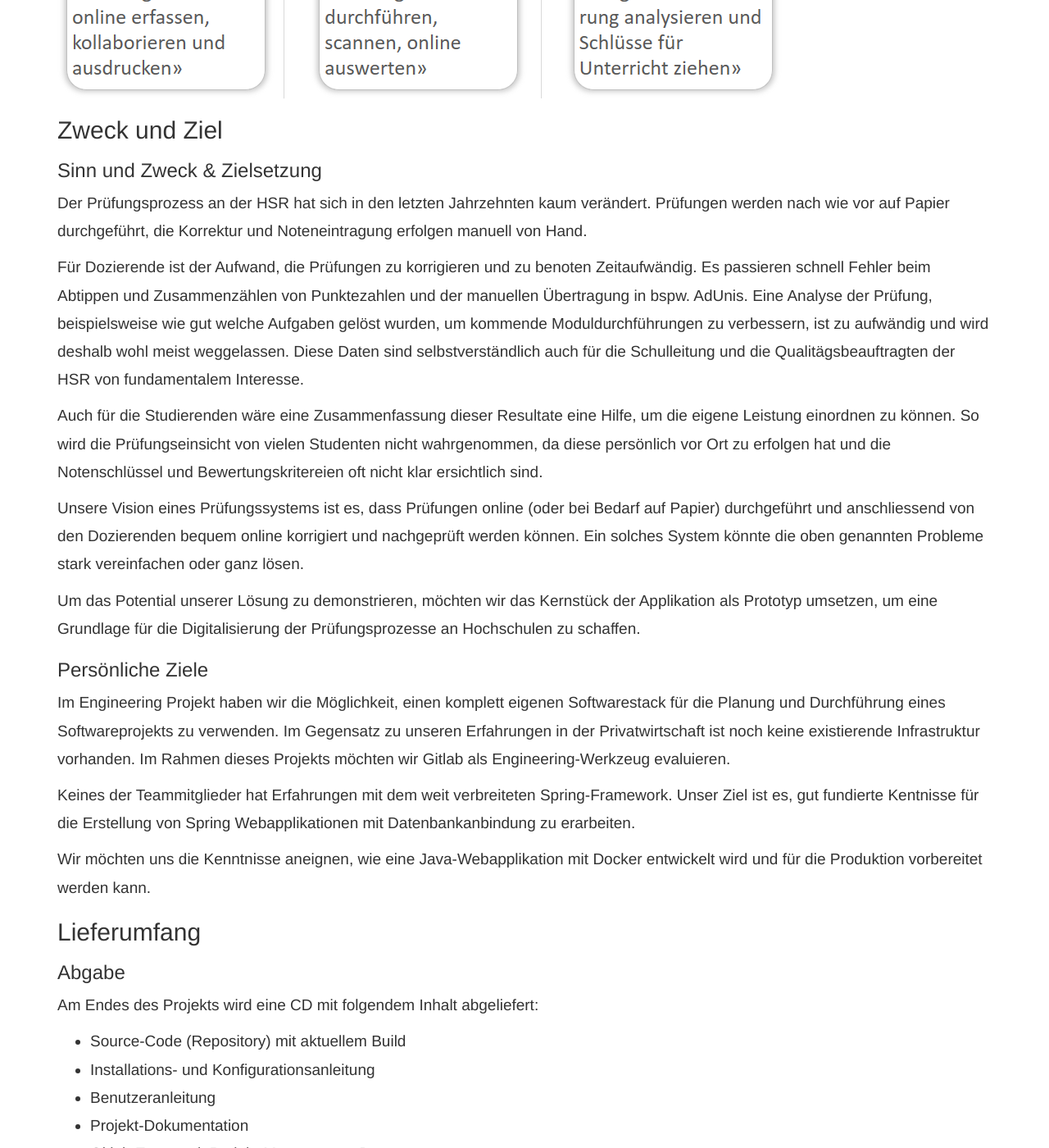
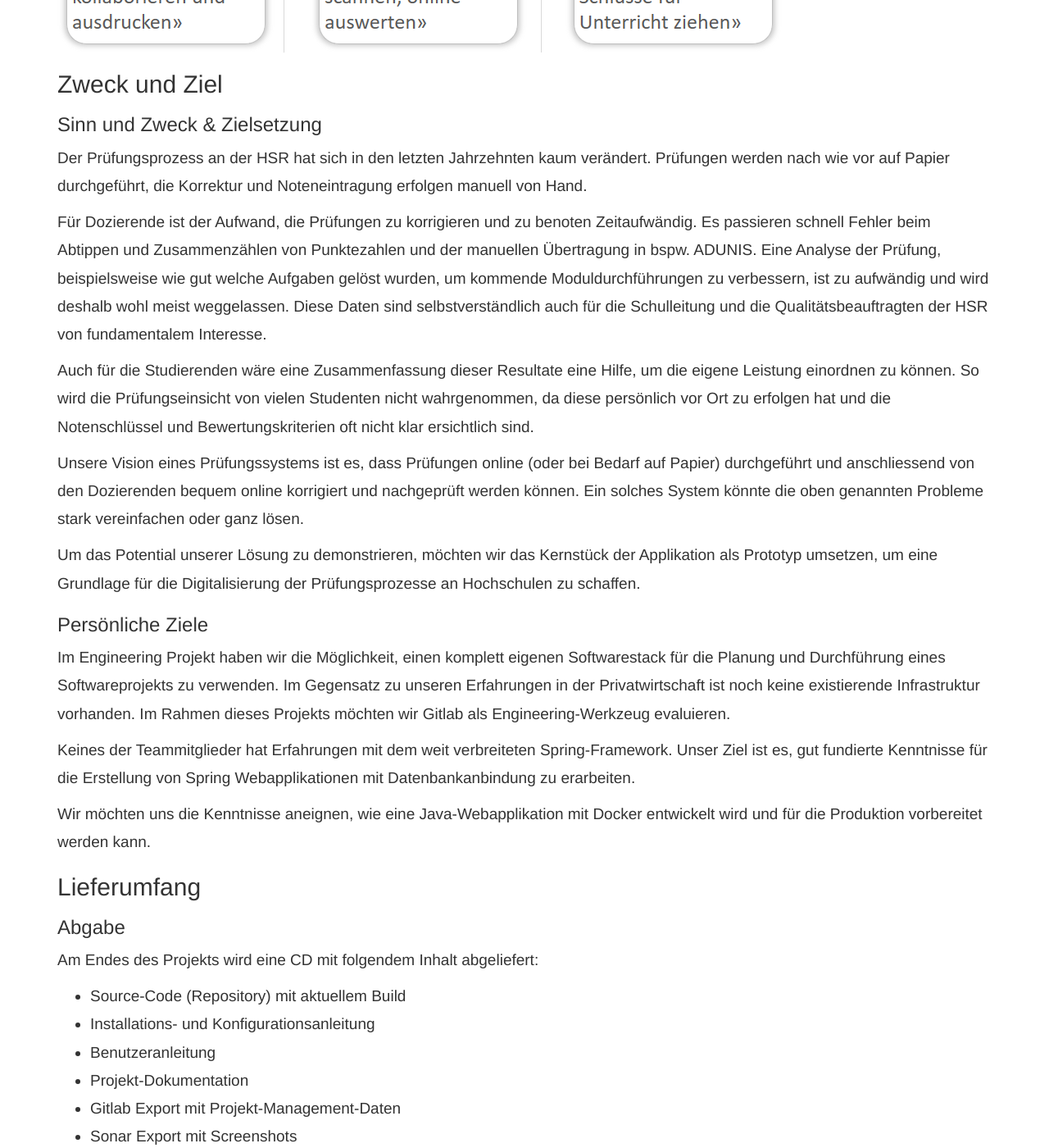
Before and after one commit to Examibur/examibur, a Jekyll site: the page built from docs/projektplan/projektplan.md, in a window 1280 px wide and 1400 px high, scrolled down 2062 px. Shown: the whole window at 82% size. Built offline with Jekyll 4.4.1, drawn with Linux system fonts in a browser that asks for light colours; nearby versions of some CDN libraries; Markdown is read by kramdown in place of the engine named in the settings; some of the changed text lies outside the part shown.

Commit message:
correct some typos

```diff
--- a/docs/projektplan/projektplan.md
+++ b/docs/projektplan/projektplan.md
@@ -42,9 +41,9 @@
 ### Sinn und Zweck & Zielsetzung
 Der Prüfungsprozess an der HSR hat sich in den letzten Jahrzehnten kaum verändert. Prüfungen werden nach wie vor auf Papier durchgeführt, die Korrektur und Noteneintragung erfolgen manuell von Hand.
 
-Für Dozierende ist der Aufwand, die Prüfungen zu korrigieren und zu benoten Zeitaufwändig.  Es passieren schnell Fehler beim Abtippen und Zusammenzählen von Punktezahlen und der manuellen Übertragung in bspw. AdUnis. Eine Analyse der Prüfung, beispielsweise wie gut welche Aufgaben gelöst wurden, um kommende Moduldurchführungen zu verbessern, ist zu aufwändig und wird deshalb wohl meist weggelassen. Diese Daten sind selbstverständlich auch für die Schulleitung und die Qualitägsbeauftragten der HSR von fundamentalem Interesse.
+Für Dozierende ist der Aufwand, die Prüfungen zu korrigieren und zu benoten Zeitaufwändig.  Es passieren schnell Fehler beim Abtippen und Zusammenzählen von Punktezahlen und der manuellen Übertragung in bspw. ADUNIS. Eine Analyse der Prüfung, beispielsweise wie gut welche Aufgaben gelöst wurden, um kommende Moduldurchführungen zu verbessern, ist zu aufwändig und wird deshalb wohl meist weggelassen. Diese Daten sind selbstverständlich auch für die Schulleitung und die Qualitätsbeauftragten der HSR von fundamentalem Interesse.
 
-Auch für die Studierenden wäre eine Zusammenfassung dieser Resultate eine Hilfe, um die eigene Leistung einordnen zu können. So wird die Prüfungseinsicht von vielen Studenten nicht wahrgenommen, da diese persönlich vor Ort zu erfolgen hat und die Notenschlüssel und Bewertungskritereien oft nicht klar ersichtlich sind.
+Auch für die Studierenden wäre eine Zusammenfassung dieser Resultate eine Hilfe, um die eigene Leistung einordnen zu können. So wird die Prüfungseinsicht von vielen Studenten nicht wahrgenommen, da diese persönlich vor Ort zu erfolgen hat und die Notenschlüssel und Bewertungskriterien oft nicht klar ersichtlich sind.
 
 Unsere Vision eines Prüfungssystems ist es, dass Prüfungen online (oder bei Bedarf auf Papier) durchgeführt und anschliessend von den Dozierenden bequem online korrigiert und nachgeprüft werden können. Ein solches System könnte die oben genannten Probleme stark vereinfachen oder ganz lösen.
 
@@ -53,7 +52,7 @@
 ### Persönliche Ziele
 Im Engineering Projekt haben wir die Möglichkeit, einen komplett eigenen Softwarestack für die Planung und Durchführung eines Softwareprojekts zu verwenden. Im Gegensatz zu unseren Erfahrungen in der Privatwirtschaft ist noch keine existierende Infrastruktur vorhanden. Im Rahmen dieses Projekts möchten wir Gitlab als Engineering-Werkzeug evaluieren.
 
-Keines der Teammitglieder hat Erfahrungen mit dem weit verbreiteten Spring-Framework. Unser Ziel ist es, gut fundierte Kentnisse für die Erstellung von Spring Webapplikationen mit Datenbankanbindung zu erarbeiten.
+Keines der Teammitglieder hat Erfahrungen mit dem weit verbreiteten Spring-Framework. Unser Ziel ist es, gut fundierte Kenntnisse für die Erstellung von Spring Webapplikationen mit Datenbankanbindung zu erarbeiten.
 
 Wir möchten uns die Kenntnisse aneignen, wie eine Java-Webapplikation mit Docker entwickelt wird und für die Produktion vorbereitet werden kann.
 
```
Also changed, not shown: other parts of docs/projektplan/projektplan.md (+13 -14 lines).
